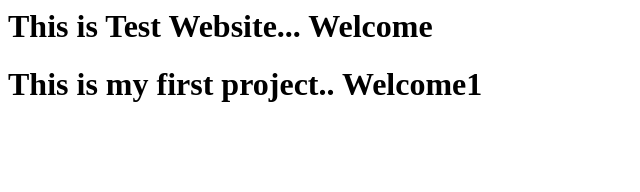
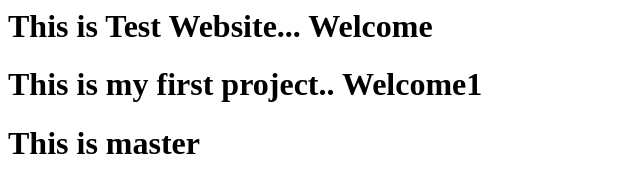
Before and after one commit to pkdcool/webapptest, a plain HTML site: page index.html in a window 1280 px wide. Shown: the whole page, without its empty margins (0-640 px from the left). Drawn offline with Linux system fonts and the light colour scheme.

Commit message:
master  updated

```diff
--- a/index.html
+++ b/index.html
@@ -1,2 +1,3 @@
 <h1>This is Test Website... Welcome</h1>
 <h1> This is my first project.. Welcome1</h1>
+<h1> This is master</h1>
```
